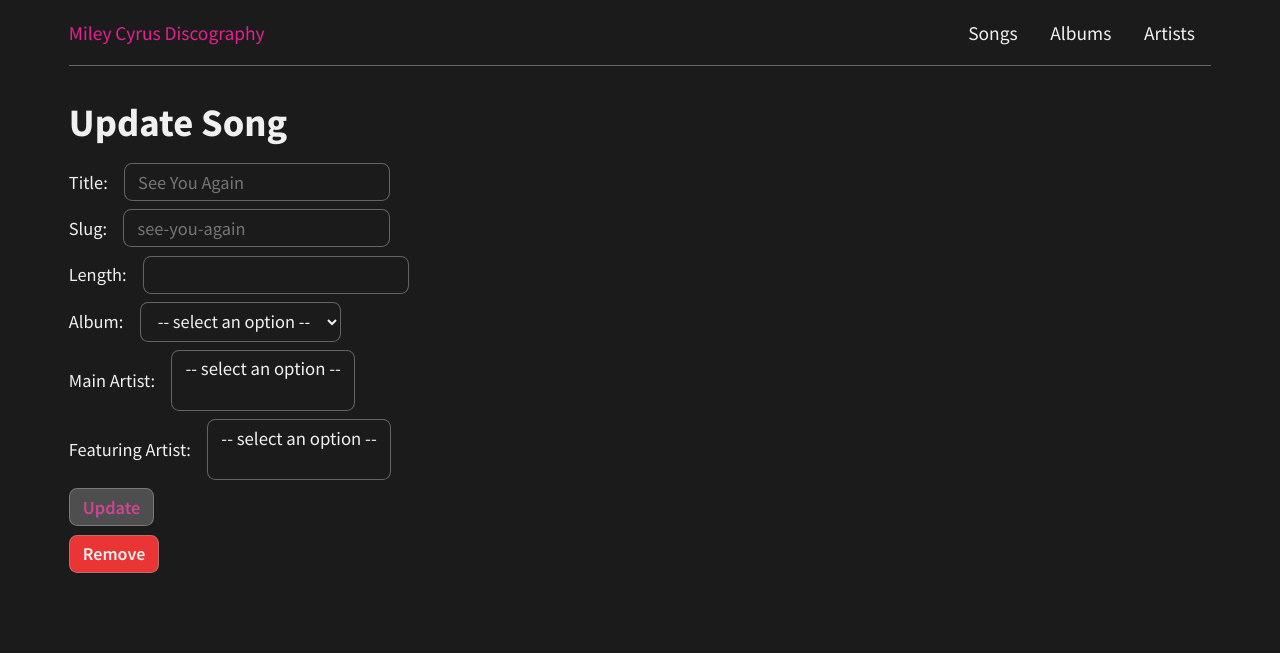
After one commit to cammarb/miley-discography, a Flask app: template app/templates/songs/song.html in a window 1280 px wide. The commit adds this page. Shown: the top 653 px of the page. Run offline with Flask 2, Linux system fonts and the light colour scheme; the template is opened without the code that fills it, so the values that code supplies are empty.

Commit message:
update songs template

```diff
--- a/app/templates/songs/list_songs.html
+++ b/app/templates/songs/list_songs.html
@@ -41,9 +41,7 @@
             <td>{{song.length}}</td>
             <td>{{song.album_id}}</td>
             <td>
-                <form method="post">
-                    <button type="submit" class="btn btn-danger" value="{{song.id}}" name="song_id">Remove</button>
-                </form>
+                <a class="btn" href="/songs/{{song.id}}">Edit</a>
             </td>
         </tr>
         {% endfor %}
--- /dev/null
+++ b/app/templates/songs/song.html
@@ -0,0 +1,66 @@
+{% extends 'base.html'%}
+{% block head%}
+{{super()}}
+{% endblock %}
+
+{% block nav %}
+{{super()}}
+{% endblock %}
+
+
+{% block container %}
+<div class="header">
+    <h1>
+        {% block title %}Update Song{% endblock %}
+    </h1>
+</div>
+<form method="post" action="{{ url_for('songs.update_song', id=song.id) }}">
+    <div>
+        <label for="title">Title:</label>
+        <input type="text" name="title" id="title" placeholder="See You Again"
+            value="{{ request.form.get('title') or song.title }}">
+    </div>
+    <div>
+        <label for="slug">Slug:</label>
+        <input type="text" name="slug" id="slug" placeholder="see-you-again"
+            value="{{ request.form.get('slug') or song.slug }}">
+    </div>
+    <div>
+        <label for=" length">Length:</label>
+        <input type="text" name="length" id="length" value="{{ request.form.get('length') or song.length }}">
+    </div>
+    <div>
+        <label for="album_id">Album:</label>
+        <select name="album_id" id="album_id">
+            <option disabled selected value>-- select an option --</option>
+            {% for album in albums %}
+            <option value="{{ request.form.get('album.id') or album.id }}">{{album.title}}</option>
+            {% endfor %}
+        </select>
+    </div>
+    <div>
+        <label for="main_artist">Main Artist:</label>
+        <select name="main_artist" id="main_artist" multiple="multiple" size="2">
+            <option disabled selected value>-- select an option --</option>
+            {% for artist in artists %}
+            <option value="{{ request.form.get('main_artist') or artist.id }}">{{artist.name}}</option>
+            {% endfor %}
+        </select>
+    </div>
+    <div>
+        <label for="featuring_artist">Featuring Artist:</label>
+        <select name="featuring_artist" id="featuring_artist" multiple="multiple" size="2">
+            <option disabled selected value>-- select an option --</option>
+            {% for artist in artists %}
+            <option value="{{ request.form.get('featuring_artist') or artist.id }}">{{artist.name}}</option>
+            {% endfor %}
+        </select>
+    </div>
+    <div>
+        <button type="submit" class="btn">Update</button>
+    </div>
+</form>
+<form action="{{ url_for('songs.delete_song', id=song.id) }}" method="post">
+    <button type="submit" class="btn btn-danger">Remove</button>
+</form>
+{% endblock %}
```
